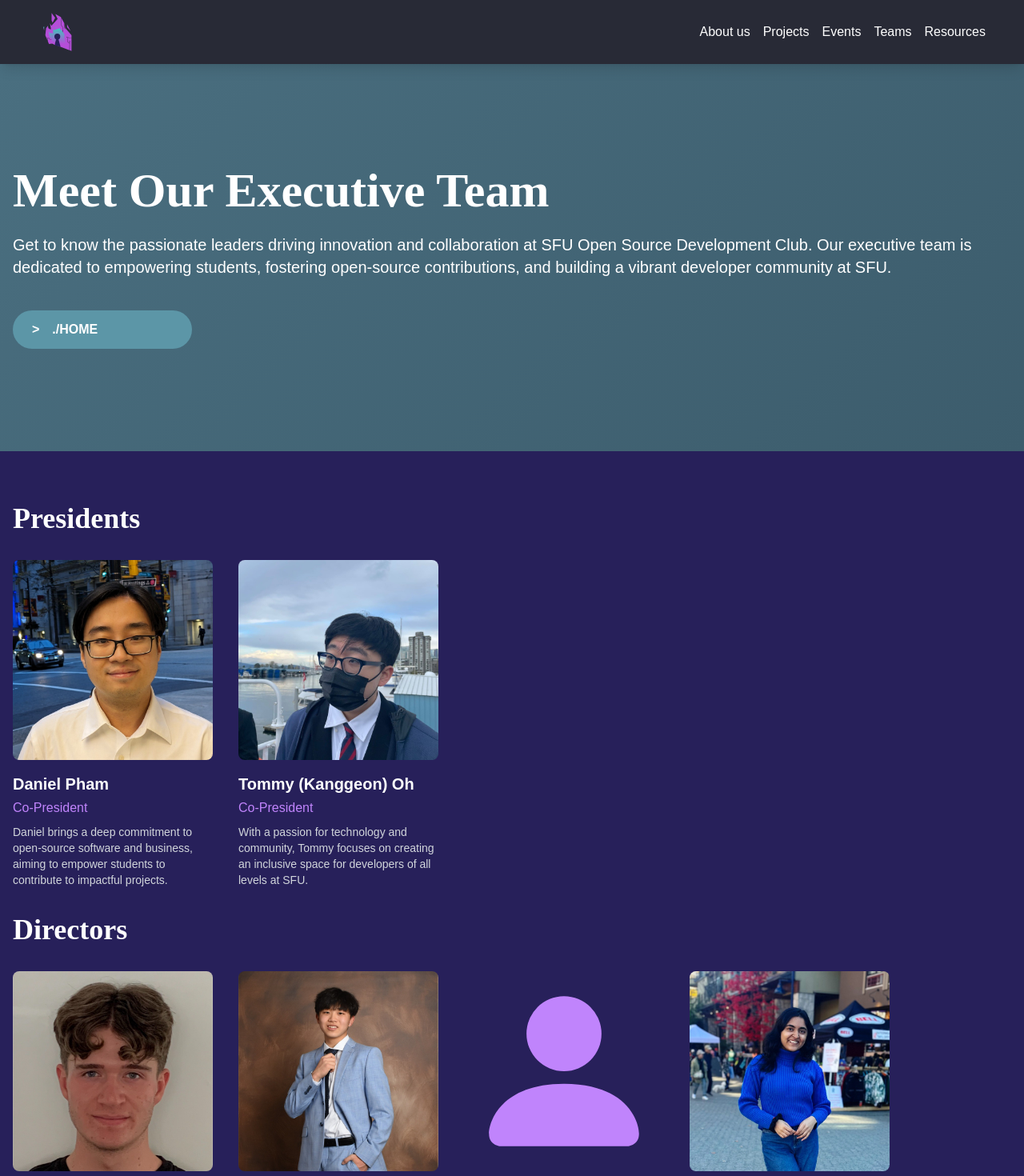
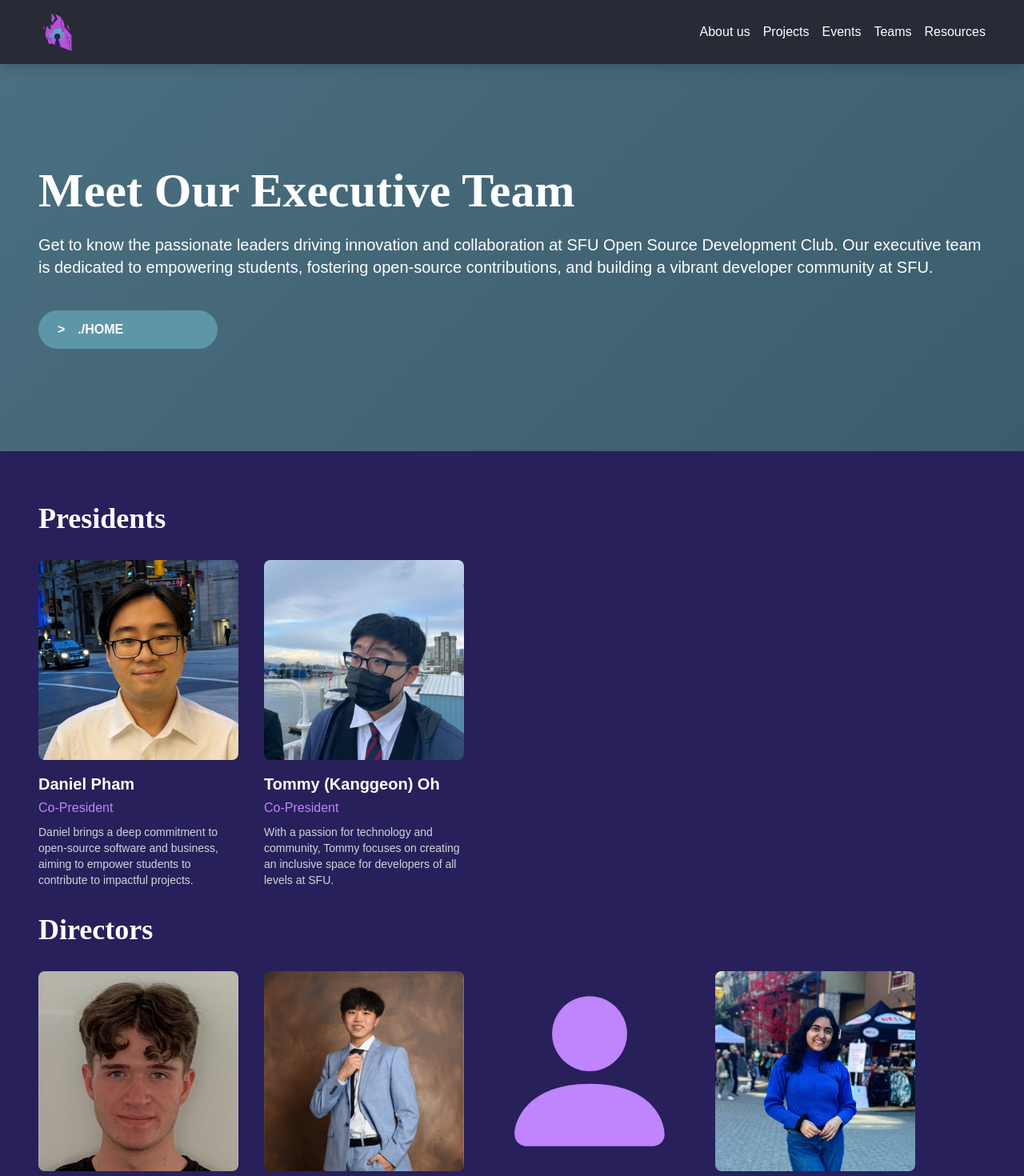
Before and after one commit to sfuosdev/Website, a React (Vite) app: page /teams in a window 1280 px wide. Shown: the top 1470 px of the page at 80% size. Built offline with nearby package versions, Linux system fonts and the light colour scheme.

Commit message:
Increase padding

```diff
--- a/src/components/Teams.tsx
+++ b/src/components/Teams.tsx
@@ -32,7 +32,7 @@
     <div className="mt-[60px] md:mt-[80px]">
       {/* Hero Section */}
       <section className="bg-gradient-2 py-32 flex flex-col justify-center items-start">
-        <div className="container mx-auto px-4">
+        <div className="container mx-auto px-6 sm:px-12">
           <h1 className="text-6xl font-bold font-club mb-6 text-white">Meet Our Executive Team</h1>
           <p className="text-xl mb-10 text-white">
             Get to know the passionate leaders driving innovation and collaboration at SFU Open Source Development Club. Our executive team is dedicated to empowering students, fostering open-source contributions, and building a vibrant developer community at SFU.
@@ -44,7 +44,7 @@
       </section>
 
       {/* Team Section */}
-      <section className="container mx-auto flex flex-col w-full py-16 px-4">
+      <section className="container mx-auto flex flex-col w-full py-16 px-6 sm:px-12">
         {/* Presidents */}
         <h2 className="section-title font-club text-center sm:text-left">Presidents</h2>
 
```
